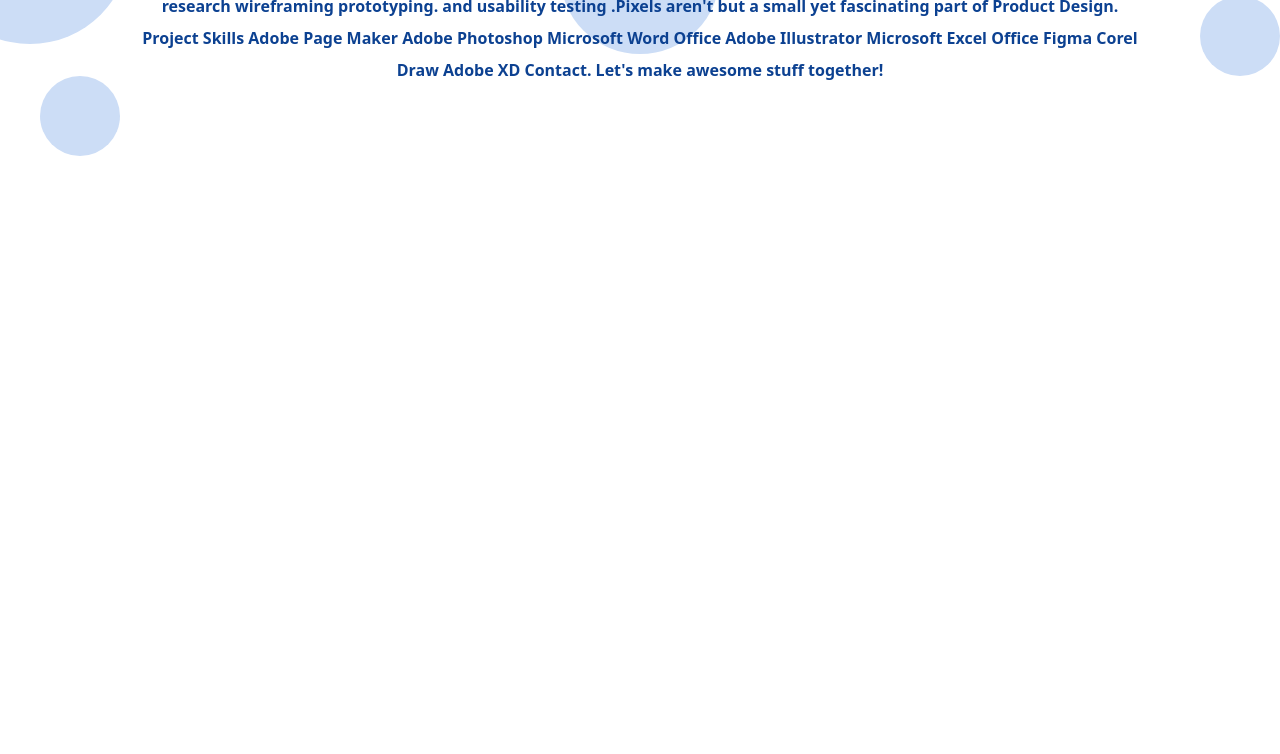
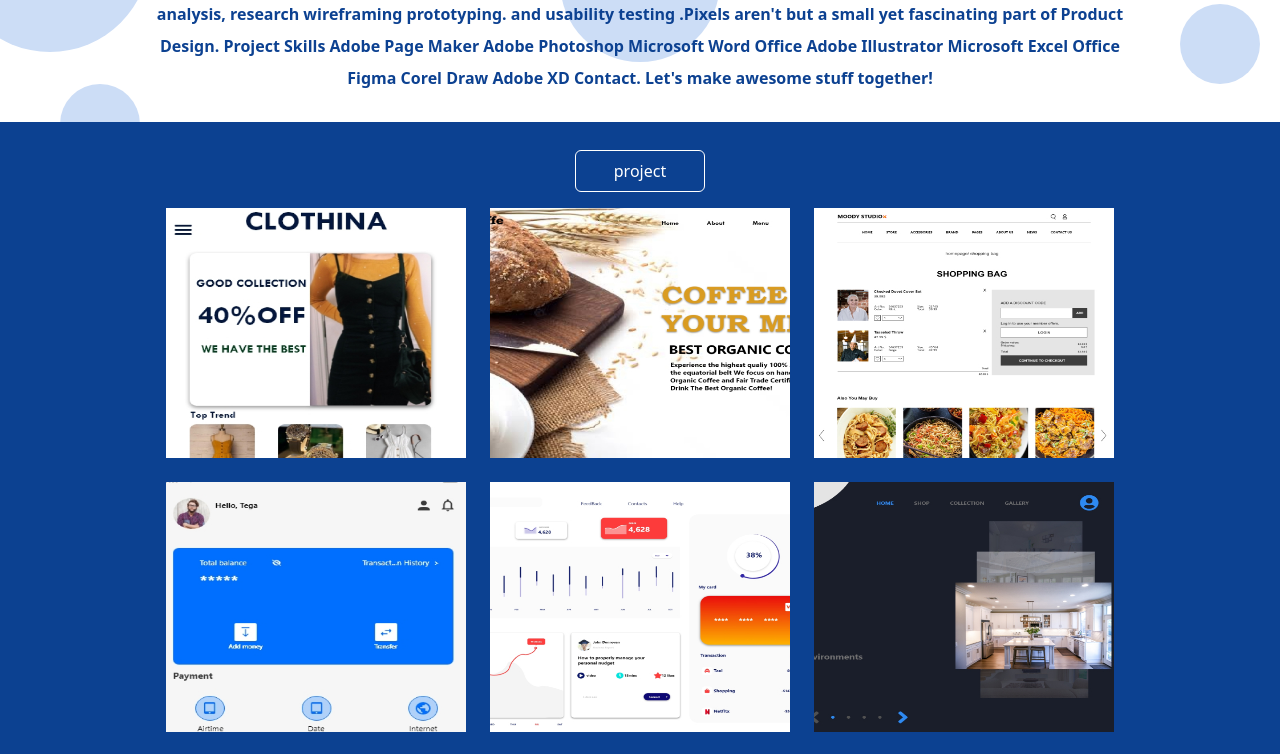
Before and after one commit to goodylove/my-ts-app, a React (Create React App) app: page / in a window 1280 px wide. Shown: the part 640-1394 px from the top of the page. Before the commit the page ends 800 px from the top, so only its background shows below. Built offline with nearby package versions, Linux system fonts and the light colour scheme.

Commit message:
ft-project-section completed

```diff
--- a/src/App.tsx
+++ b/src/App.tsx
@@ -3,12 +3,14 @@
 import Home from "./components/Home/index";
 
 import About from "./components/About/index";
+import Project from "./components/Project/index";
 
 function App() {
   return (
     <div className="App">
       <Home />
       <About />
+      <Project />
     </div>
   );
 }
--- /dev/null
+++ b/src/Data.tsx
@@ -0,0 +1,35 @@
+import img1 from "../src/assets/project1.jpg";
+import img2 from "../src/assets/project2.jpg";
+import img3 from "../src/assets/project3.jpg";
+import img4 from "../src/assets/project4.jpg";
+import img5 from "../src/assets/project5.jpg";
+import img6 from "../src/assets/project6.jpg";
+import img7 from "../src/assets/project7.jpg";
+import img from "../src/assets/PAGE 1 2.jpg";
+
+export const projects = [
+  {
+    img: img1,
+  },
+  {
+    img: img2,
+  },
+  {
+    img: img3,
+  },
+  {
+    img: img4,
+  },
+  {
+    img: img5,
+  },
+  {
+    img: img6,
+  },
+  {
+    img: img7,
+  },
+  {
+    img: img,
+  },
+];
--- a/src/components/About/index.tsx
+++ b/src/components/About/index.tsx
@@ -3,7 +3,7 @@
 
 const About = () => {
   return (
-    <section className="relative mt-3 ">
+    <section className="relative m-5 ">
       <div className="flex justify-center m-2">
         <Button
           text={"About"}
--- /dev/null
+++ b/src/components/Project/ProjectCard.tsx
@@ -0,0 +1,16 @@
+import React from "react";
+
+type projectProps = {
+  data: {
+    img: string;
+  };
+};
+const ProjectCard = ({ data }: projectProps) => {
+  return (
+    <div>
+      <img src={data.img} alt="" className="w-[300px] h-[250px]" />
+    </div>
+  );
+};
+
+export default ProjectCard;
--- /dev/null
+++ b/src/components/Project/index.tsx
@@ -0,0 +1,25 @@
+import React from "react";
+import Button from "./../Button/index";
+import { projects } from "../../Data";
+import ProjectCard from "./ProjectCard";
+const Project = () => {
+  return (
+    <section className="bg-blue p-3">
+      <div className="flex justify-center m-2">
+        <Button
+          text={"project"}
+          className="text-white  border-[1px] border-white  p-2 rounded-md w-[130px] bg-transparent  m-2"
+        />
+      </div>
+      <div className="flex justify-center">
+        <div className="grid md:grid-cols-3 gap-6 content-center ">
+          {projects.map((project, index) => (
+            <ProjectCard key={index} data={project} />
+          ))}
+        </div>
+      </div>
+    </section>
+  );
+};
+
+export default Project;
```
